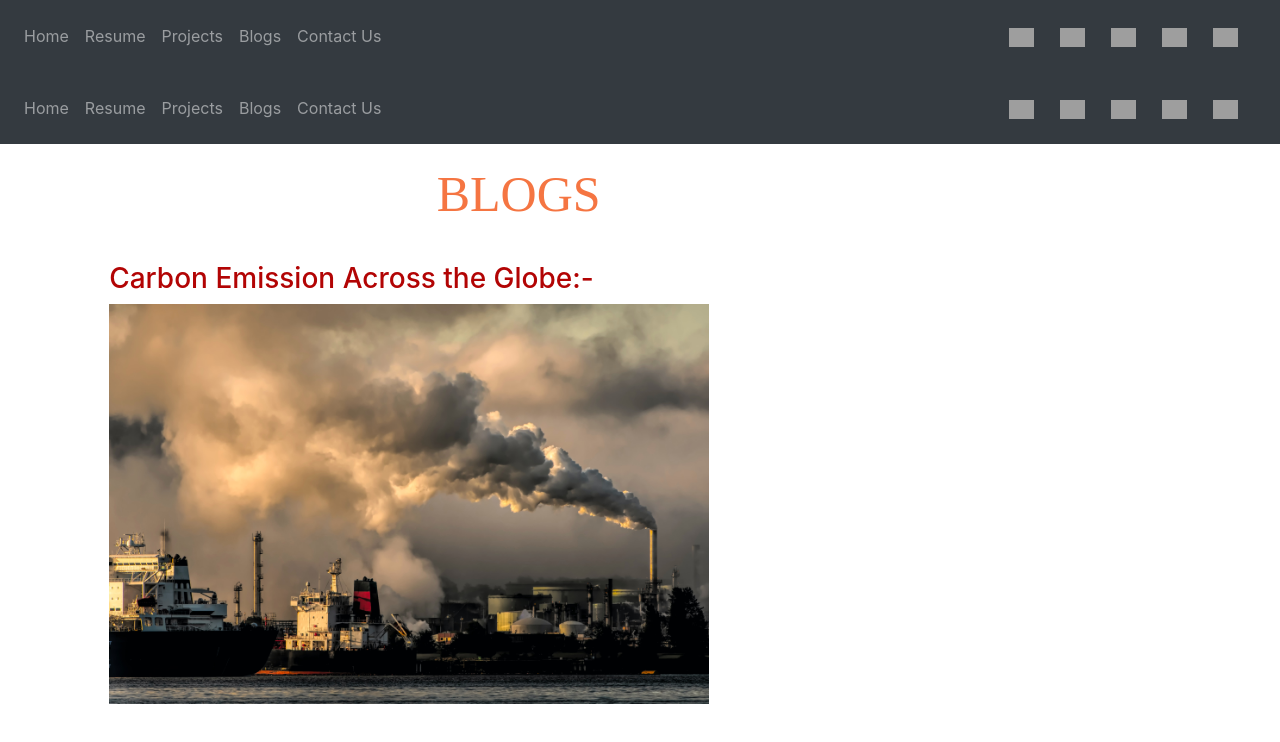
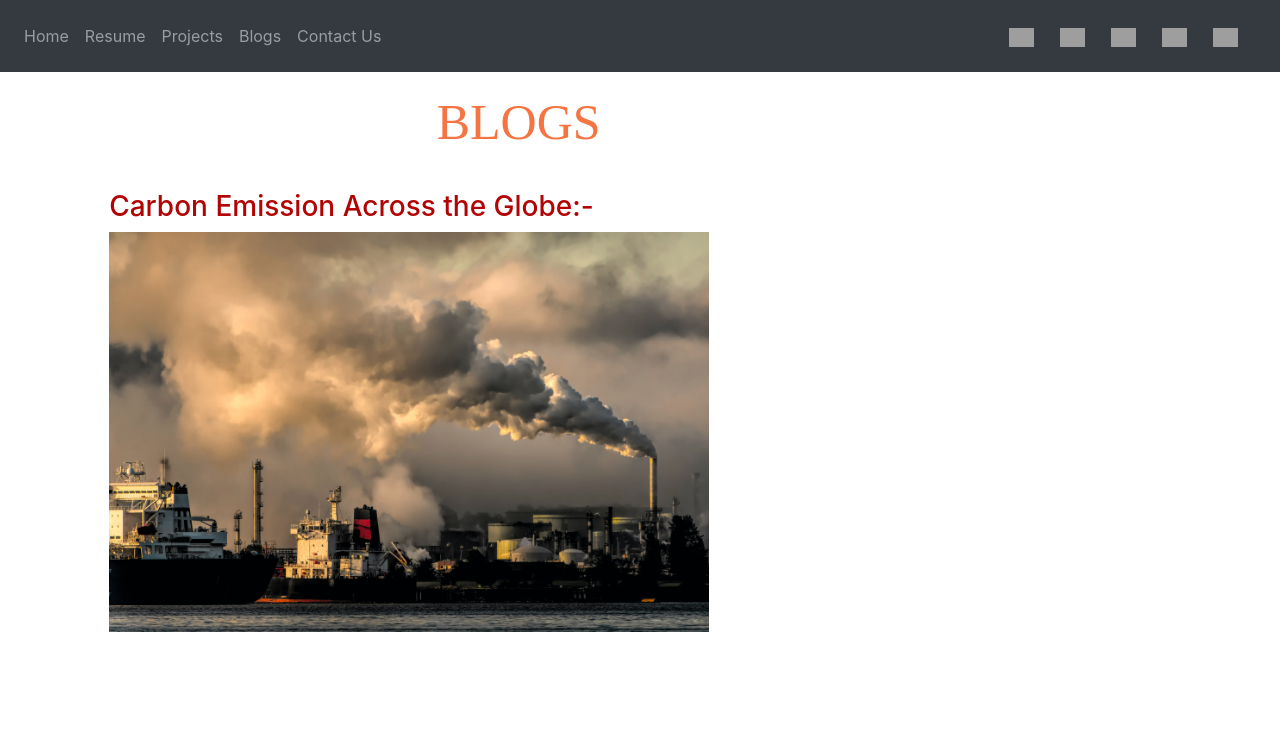
Before and after one commit to Mukul0610/Mukul-ka-pana, a plain HTML site: page blogs.html in a window 1280 px wide. Drawn offline with nearby package versions, Linux system fonts and the light colour scheme; grey boxes are pictures that could not be loaded.

Commit message:
4th commit

```diff
--- a/blogs.html
+++ b/blogs.html
@@ -10,62 +10,7 @@
   integrity="sha384-MCw98/SFnGE8fJT3GXwEOngsV7Zt27NXFoaoApmYm81iuXoPkFOJwJ8ERdknLPMO" crossorigin="anonymous">
 <link rel="stylesheet" href="mystyle.css">
 
-<title> Mukul ka Panna</title>
-</head>
-<header>
-  <div class="head">
-
-
-<body> <!--style="background-color:#cfccde;"-->
-  <nav class="navbar navbar-expand-lg navbar-dark bg-dark">
-    <button class="navbar-toggler" type="button" data-toggle="collapse" data-target="#navbarText" aria-controls="navbarText" aria-expanded="false" aria-label="Toggle navigation">
-      <span class="navbar-toggler-icon"></span>
-    </button>
-    <div class="collapse navbar-collapse" id="navbarText">
-      <ul class="navbar-nav mr-auto">
-        <li class="nav-item">
-          <a class="nav-link" href="index.html">Home</a>
-        </li>
-        <li class="nav-item">
-          <a class="nav-link" href="resume.html">Resume</a>
-        </li>
-        <li class="nav-item">
-          <a class="nav-link" href="projects.html">Projects</a>
-        </li>
-        <li class="nav-item">
-          <a class="nav-link" href="blogs.html">Blogs</a>
-        </li>
-        <li class="nav-item">
-          <a class="nav-link" href="Contract_Us.html">Contact Us</a>
-        </li>
-      </ul>
-      <span class="navbar-text">
-        <a class="nav-link" href="https://www.linkedin.com/in/mukul-rai-325953235">
-          <img src="https://upload.wikimedia.org/wikipedia/commons/8/81/LinkedIn_icon.svg" alt="LinkedIn" style="width:25px;">
-        </a>
-      </span>
-      <span class="navbar-text">
-        <a href="https://www.instagram.com/mukulrai1729">
-          <img src="https://upload.wikimedia.org/wikipedia/commons/9/95/Instagram_logo_2022.svg" alt="Instagram" style="width:25px;">
-        </a>
-      </span>
-      <span class="navbar-text">
-        <a class="nav-link" href="https://github.com/Mukul0610">
-          <img src="https://upload.wikimedia.org/wikipedia/commons/9/91/Octicons-mark-github.svg" alt="GitHub" style="width:25px;">
-        </a>
-      </span>
-      <span class="navbar-text">
-        <a href="https://www.facebook.com/profile.php?id=100081212280771">
-          <img src="https://upload.wikimedia.org/wikipedia/en/0/04/Facebook_f_logo_%282021%29.svg" alt="Facebook" style="width:25px;">
-        </a>
-      </span>
-      <span class="navbar-text">
-        <a class="nav-link" href="https://twitter.com/mukul93028">
-          <img src="https://upload.wikimedia.org/wikipedia/commons/6/6f/Logo_of_Twitter.svg" alt="Twitter" style="width:25px;">
-        </a>
-      </span>
-    </div>
-  </nav>  <title> Mukul ka Panna</title>
+ <title> Mukul ka Panna</title>
 </head>
 <header>
   <div class="head">
```
Also changed, not shown: Contract_Us.html (+2 -2 lines), index.html (+2 -2 lines), projects.html (+2 -2 lines), resume.html (+3 -3 lines).
